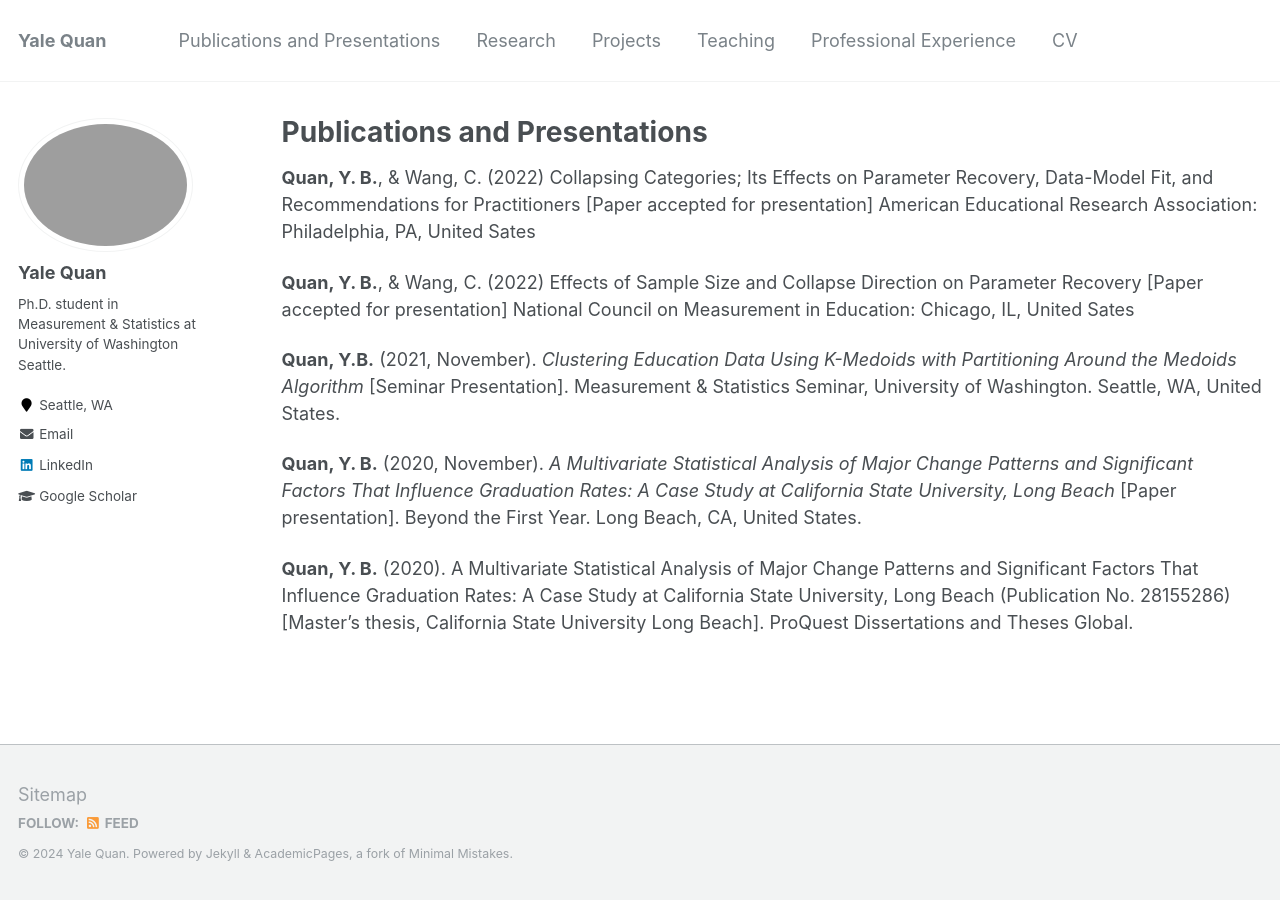
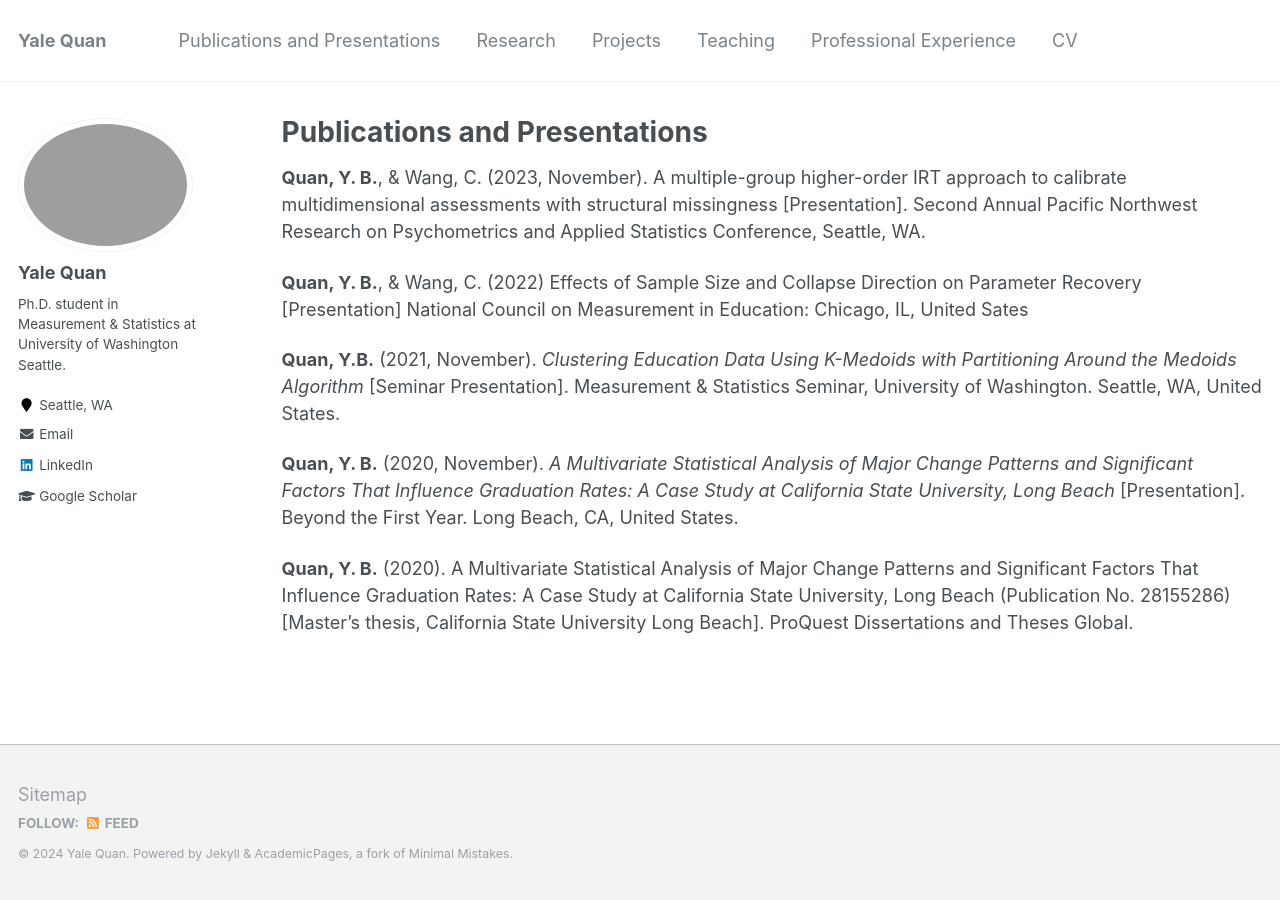
Before and after one commit to yalequan/yalequan.github.io, a Jekyll site: the page built from _pages/publications_and_presentations.md, in a window 1280 px wide. Built offline with Jekyll 4.4.1, drawn with Linux system fonts in a browser that asks for light colours.

Commit message:
Update publications_and_presentations.md

```diff
--- a/_pages/publications_and_presentations.md
+++ b/_pages/publications_and_presentations.md
@@ -5,12 +5,12 @@ permalink: /publications_and_presentations/
 author_profile: true
 ---
 
-**Quan, Y. B.**, & Wang, C. (2022) Collapsing Categories; Its Effects on Parameter Recovery, Data-Model Fit, and Recommendations for Practitioners [Paper accepted for presentation] American Educational Research Association: Philadelphia, PA, United Sates
+**Quan, Y. B.**, & Wang, C. (2023, November). A multiple-group higher-order IRT approach to calibrate multidimensional assessments with structural missingness [Presentation]. Second Annual Pacific Northwest Research on Psychometrics and Applied Statistics Conference, Seattle, WA.
 
-**Quan, Y. B.**, & Wang, C. (2022) Effects of Sample Size and Collapse Direction on Parameter Recovery [Paper accepted for presentation] National Council on Measurement in Education: Chicago, IL, United Sates
+**Quan, Y. B.**, & Wang, C. (2022) Effects of Sample Size and Collapse Direction on Parameter Recovery [Presentation] National Council on Measurement in Education: Chicago, IL, United Sates
 
 **Quan, Y.B.** (2021, November). *Clustering Education Data Using K-Medoids with Partitioning Around the Medoids Algorithm* [Seminar Presentation]. Measurement & Statistics Seminar, University of Washington. Seattle, WA, United States.
 
-**Quan, Y. B.** (2020, November). *A Multivariate Statistical Analysis of Major Change Patterns and Significant Factors That Influence Graduation Rates: A Case Study at California State University, Long Beach* [Paper presentation]. Beyond the First Year. Long Beach, CA, United States.
+**Quan, Y. B.** (2020, November). *A Multivariate Statistical Analysis of Major Change Patterns and Significant Factors That Influence Graduation Rates: A Case Study at California State University, Long Beach* [Presentation]. Beyond the First Year. Long Beach, CA, United States.
 
 **Quan, Y. B.** (2020). A Multivariate Statistical Analysis of Major Change Patterns and Significant Factors That Influence Graduation Rates: A Case Study at California State University, Long Beach (Publication No. 28155286) [Master's thesis, California State University Long Beach]. ProQuest Dissertations and Theses Global.
```
